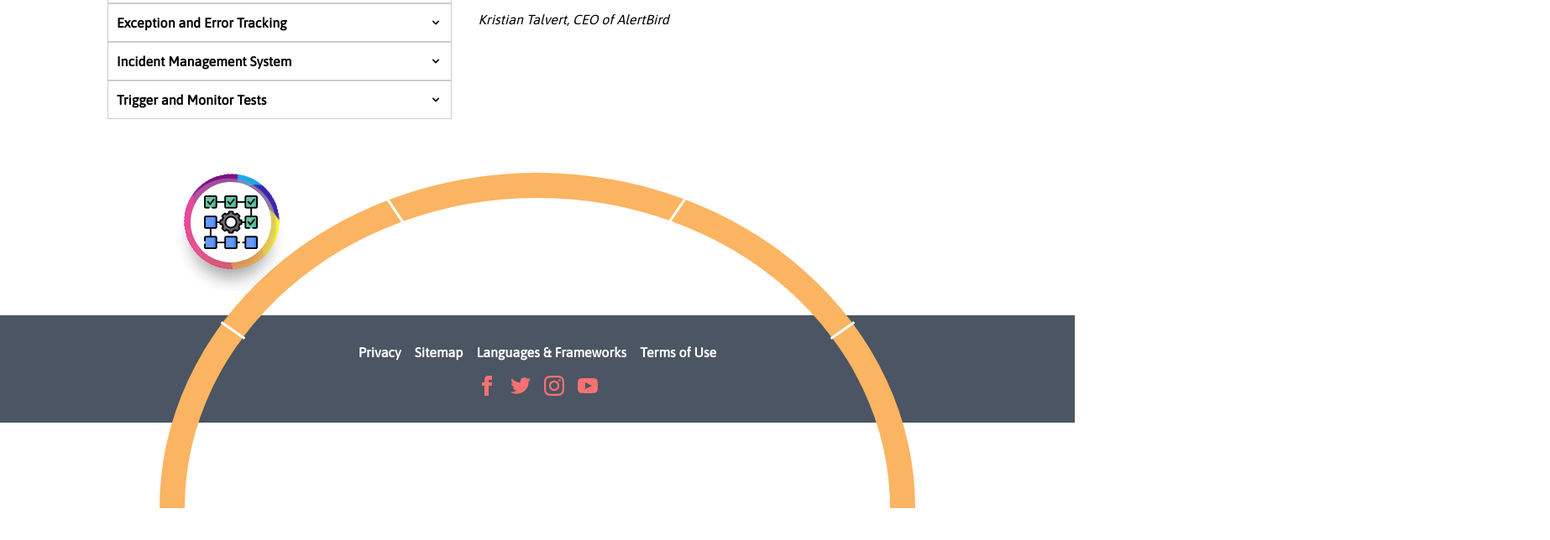
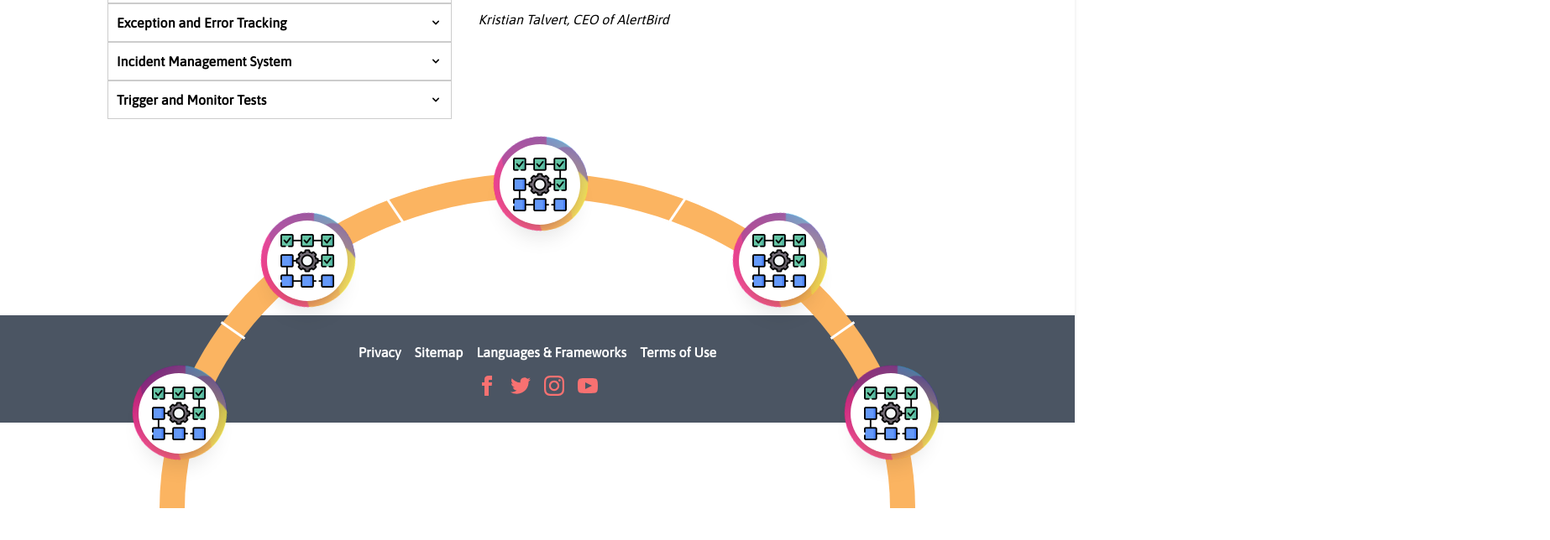
Before and after one commit to dragan717080/DataMonitoringApp, a Next.js app: page / in a window 1280 px wide. Shown: the part 1240-1884 px from the top of the page at 84% size, 1846 px wide, since content can reach past the window. Built offline with nearby package versions, Linux system fonts and the light colour scheme; no server answers.

Commit message:
adding the circle items components

```diff
--- a/app/(site)/components/Circle.tsx
+++ b/app/(site)/components/Circle.tsx
@@ -6,14 +6,13 @@ import CircleItem from './CircleItem';
 const Circle: FC = () => {
   return (
     <div className="my-16">
-      <div class="annulus mt-12 mx-auto relative">
+      <div className="annulus mt-12 mx-auto relative">
         {Array.from({ length: 5 }).fill().map((_, i) => (
           <div key={i}>
           <CircleItem
-            top={circleItems[i].top}
-            left={circleItems[i].left}
             imgAlt={circleItems[i].imgAlt}
             imgSrc={circleItems[i].imgSrc}
+            index={i}
             key={i}
           />
           {i !== 4 && <div className={`marker marker-${i + 1}`} />}
--- a/app/(site)/components/CircleItem.tsx
+++ b/app/(site)/components/CircleItem.tsx
@@ -1,10 +1,10 @@
 import { FC } from 'react';
 import Image from 'next/image';
-import CircleItemProps from '@/app/interfaces/props/CircleItemProps';
+import { CircleItemComponentProps } from '@/app/interfaces/props/CircleItemProps';
 
-const CircleItem: FC<CircleItemProps> = ({ top, left, imgAlt, imgSrc }) => {
+const CircleItem: FC<CircleItemComponentProps> = ({ imgAlt, imgSrc, index }) => {
   return (
-    <div className={`relative top-[${top}] left-[${left}]`}>
+    <div className={`relative circle-item-${index + 1}`}>
       <div className="aurora-container">
         { Array.from({ length: 6 }).fill().map((_, index) => (<div key={index} />)) }
       </div>
--- a/app/globals.css
+++ b/app/globals.css
@@ -169,43 +169,6 @@ body {
     display: block;
 }
 
-.annulus {
-    width: 900px;
-    height: 400px;
-    border-radius: 50% 50% 0 0 / 100% 100% 0 0;
-    border: 30px solid #FBB461;
-    border-bottom: 0;
-}
-
-.aurora-container {
-    display: inline-block;
-    position: relative;
-    transition: border 1s ease-out;
-}
-
-.aurora-container img {
-
-    transition: border 0.5s ease-out;
-}
-
-.aurora-container:hover img {}
-
-.aurora-container::before {
-    content: "";
-    position: absolute;
-    top: -4px;
-    left: -4px;
-    right: -4px;
-    bottom: -4px;
-    border: 2px solid transparent;
-    border-radius: 50%;
-    transition: border 0.5s ease-out;
-}
-
-.aurora-container:hover::before {
-    border: 2px solid red;
-}
-
 .marker {
     width: 3px;
     height: 34px;
@@ -237,246 +200,27 @@ body {
     rotate: 235deg;
 }
 
-.aurora-container {
-    height: 7rem;
-    width: 7rem;
-    position: absolute;
-    margin: auto;
-    top: 28px;
-    bottom: 0;
-    border-radius: 50%;
-    overflow: hidden;
-    animation: spin 8s infinite linear;
+.circle-item-1 {
+    top: 228px;
+    left: -62px;
 }
 
-@keyframes spin {
-    100% {
-        transform: rotate(360deg);
-    }
+.circle-item-2 {
+    top: 46px;
+    left: 91px;
 }
 
-.aurora-container:before {
-    position: absolute;
-    content: "";
-    height: 100%;
-    width: 100%;
-    border-radius: 50%;
-    backdrop-filter: blur(2.1em);
+.circle-item-3 {
+    top: -45px;
+    left: 23rem;
 }
 
-.aurora-container:after {
-    position: absolute;
-    content: "";
-    height: 68%;
-    width: 68%;
-    background-color: #ffffff;
-    top: 16%;
-    left: 16%;
-    border-radius: 50%;
+.circle-item-4 {
+    top: 46px;
+    left: 653px;
 }
 
-.aurora-container div {
-    position: absolute;
-    border-radius: 50%;
-    z-index: -1;
-    animation: scale-up infinite;
+.circle-item-5 {
+    top: 228px;
+    left: 786px;
 }
-
-@keyframes scale-up {
-    50% {
-        transform: scale(1.8);
-    }
-}
-
-.aurora-container div:nth-child(1) {
-    height: 90%;
-    width: 100%;
-    background-color: #ff057c;
-    left: -5%;
-    top: -5%;
-    animation-duration: 2s;
-    animation-delay: 3s;
-}
-
-.aurora-container div:nth-child(2) {
-    height: 80%;
-    width: 70%;
-    background-color: #800f86;
-    top: 15%;
-    right: -15%;
-    animation-duration: 10s;
-    animation-delay: 7s;
-}
-
-.aurora-container div:nth-child(3) {
-    height: 65%;
-    width: 80%;
-    background-color: #1ba8e9;
-    bottom: -30%;
-    right: -20%;
-    animation-duration: 4s;
-    animation-delay: 2.2s;
-}
-
-.aurora-container div:nth-child(4) {
-    height: 50%;
-    width: 75%;
-    background-color: #3926b3;
-    bottom: -5%;
-    left: 8%;
-    animation-duration: 7s;
-    animation-delay: 6s;
-}
-
-.aurora-container div:nth-child(5) {
-    height: 45%;
-    width: 55%;
-    background-color: #f7fb1f;
-    top: 50%;
-    left: 0;
-    animation-duration: 2.5s;
-    animation-delay: 4s;
-}
-
-.aurora-container div:nth-child(6) {
-    height: 25%;
-    width: 55%;
-    background-color: #ffb326;
-    top: 45%;
-    left: -15%;
-    animation-duration: 9s;
-}
-
-.spinner {
-    border: 4px solid rgba(255, 255, 255, 0.3);
-    border-top: 4px solid #ffffff;
-    border-radius: 50%;
-    width: 40px;
-    height: 40px;
-    animation: spin 1s linear infinite;
-}
-
-@keyframes spin {
-    from {
-        transform: rotate(0deg);
-    }
-
-    to {
-        transform: rotate(360deg);
-    }
-}
-
-.lds-spinner {
-    display: inline-block;
-    position: relative;
-    width: 80px;
-    height: 80px;
-}
-
-.lds-spinner div {
-    transform-origin: 40px 40px;
-    animation: lds-spinner 1.2s linear infinite;
-}
-
-.lds-spinner div:after {
-    content: " ";
-    display: block;
-    position: absolute;
-    top: 3px;
-    left: 37px;
-    width: 6px;
-    height: 18px;
-    border-radius: 20%;
-    background: #fff;
-}
-
-.lds-spinner div:nth-child(1) {
-    transform: rotate(0deg);
-    animation-delay: -1.1s;
-}
-
-.lds-spinner div:nth-child(2) {
-    transform: rotate(30deg);
-    animation-delay: -1s;
-}
-
-.lds-spinner div:nth-child(3) {
-    transform: rotate(60deg);
-    animation-delay: -0.9s;
-}
-
-.lds-spinner div:nth-child(4) {
-    transform: rotate(90deg);
-    animation-delay: -0.8s;
-}
-
-.lds-spinner div:nth-child(5) {
-    transform: rotate(120deg);
-    animation-delay: -0.7s;
-}
-
-.lds-spinner div:nth-child(6) {
-    transform: rotate(150deg);
-    animation-delay: -0.6s;
-}
-
-.lds-spinner div:nth-child(7) {
-    transform: rotate(180deg);
-    animation-delay: -0.5s;
-}
-
-.lds-spinner div:nth-child(8) {
-    transform: rotate(210deg);
-    animation-delay: -0.4s;
-}
-
-.lds-spinner div:nth-child(9) {
-    transform: rotate(240deg);
-    animation-delay: -0.3s;
-}
-
-.lds-spinner div:nth-child(10) {
-    transform: rotate(270deg);
-    animation-delay: -0.2s;
-}
-
-.lds-spinner div:nth-child(11) {
-    transform: rotate(300deg);
-    animation-delay: -0.1s;
-}
-
-.lds-spinner div:nth-child(12) {
-    transform: rotate(330deg);
-    animation-delay: 0s;
-}
-
-@keyframes lds-spinner {
-    0% {
-        opacity: 1;
-    }
-
-    100% {
-        opacity: 0;
-    }
-}
-
-@keyframes fade-in-from-none {
-    0% {
-        display: none;
-        opacity: 0;
-        -webkit-transform: translateY(-10px);
-        transform: translateY(-10px);
-    }
-
-    1% {
-        display: block;
-        opacity: 0;
-    }
-
-    100% {
-        display: block;
-        opacity: 1;
-        -webkit-transform: translateY(0px);
-        transform: translateY(0px);
-    }
-}
--- a/app/interfaces/props/CircleItemProps.ts
+++ b/app/interfaces/props/CircleItemProps.ts
@@ -4,3 +4,7 @@ export default interface CircleItemProps {
   imgAlt: string;
   imgSrc: string;
 }
+
+export interface CircleItemComponentProps extends CircleItemProps {
+  index: number;
+}
--- a/app/styles/animations.css
+++ b/app/styles/animations.css
@@ -178,6 +178,7 @@
         display: block;
         opacity: 0;
     }
+
     100% {
         display: block;
         opacity: 1;
@@ -185,3 +186,121 @@
         transform: translateY(0px);
     }
 }
+
+.annulus {
+    width: 900px;
+    height: 400px;
+    border-radius: 50% 50% 0 0 / 100% 100% 0 0;
+    border: 30px solid #FBB461;
+    border-bottom: 0;
+}
+
+.aurora-container {
+    height: 7rem;
+    width: 7rem;
+    position: absolute;
+    margin: auto;
+    top: 28px;
+    bottom: 0;
+    border-radius: 50%;
+    overflow: hidden;
+    animation: spin 8s infinite linear;
+}
+
+@keyframes spin {
+    100% {
+        transform: rotate(360deg);
+    }
+}
+
+.aurora-container:before {
+    position: absolute;
+    content: "";
+    height: 100%;
+    width: 100%;
+    border-radius: 50%;
+    backdrop-filter: blur(2.1em);
+}
+
+.aurora-container:after {
+    position: absolute;
+    content: "";
+    height: 68%;
+    width: 68%;
+    background-color: #ffffff;
+    top: 16%;
+    left: 16%;
+    border-radius: 50%;
+}
+
+.aurora-container div {
+    position: absolute;
+    border-radius: 50%;
+    z-index: -1;
+    animation: scale-up infinite;
+}
+
+@keyframes scale-up {
+    50% {
+        transform: scale(1.8);
+    }
+}
+
+.aurora-container div:nth-child(1) {
+    height: 90%;
+    width: 100%;
+    background-color: #ff057c;
+    left: -5%;
+    top: -5%;
+    animation-duration: 2s;
+    animation-delay: 3s;
+}
+
+.aurora-container div:nth-child(2) {
+    height: 80%;
+    width: 70%;
+    background-color: #800f86;
+    top: 15%;
+    right: -15%;
+    animation-duration: 10s;
+    animation-delay: 7s;
+}
+
+.aurora-container div:nth-child(3) {
+    height: 65%;
+    width: 80%;
+    background-color: #1ba8e9;
+    bottom: -30%;
+    right: -20%;
+    animation-duration: 4s;
+    animation-delay: 2.2s;
+}
+
+.aurora-container div:nth-child(4) {
+    height: 50%;
+    width: 75%;
+    background-color: #3926b3;
+    bottom: -5%;
+    left: 8%;
+    animation-duration: 7s;
+    animation-delay: 6s;
+}
+
+.aurora-container div:nth-child(5) {
+    height: 45%;
+    width: 55%;
+    background-color: #f7fb1f;
+    top: 50%;
+    left: 0;
+    animation-duration: 2.5s;
+    animation-delay: 4s;
+}
+
+.aurora-container div:nth-child(6) {
+    height: 25%;
+    width: 55%;
+    background-color: #ffb326;
+    top: 45%;
+    left: -15%;
+    animation-duration: 9s;
+}
--- a/tailwind.config.js
+++ b/tailwind.config.js
@@ -1,6 +1,7 @@
 const plugin = require('tailwindcss/plugin');
 /** @type {import('tailwindcss').Config} */
 module.exports = {
+  mode: 'jit',
   content: [
     './pages/**/*.{js,ts,jsx,tsx,mdx}',
     './components/**/*.{js,ts,jsx,tsx,mdx}',
```
